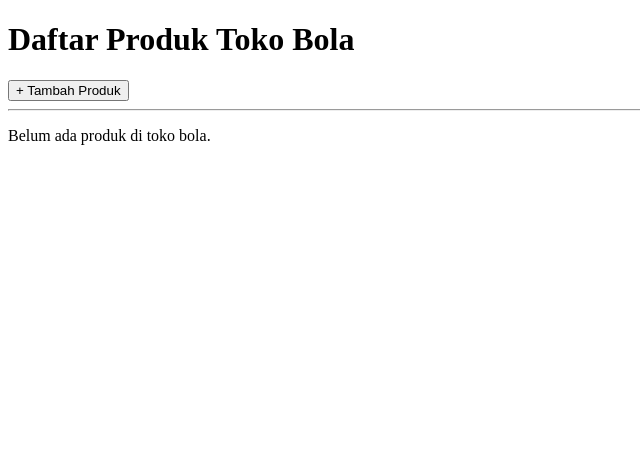
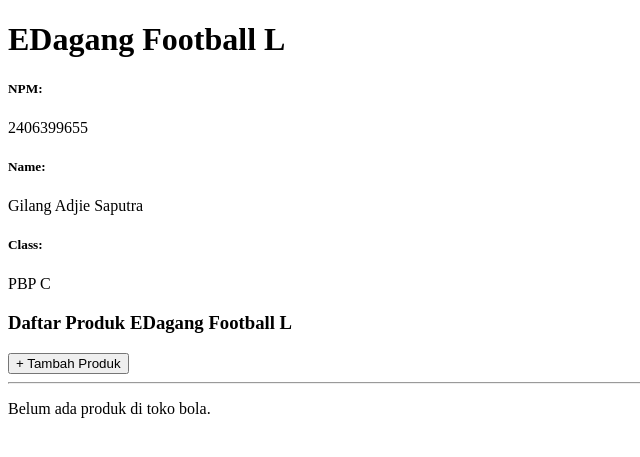
Before and after one commit to lucidd2712/EDagang_FootballLcd, a Django app: page / in a window 1280 px wide. Shown: the top 457 px of the page, without its empty margins (0-640 px from the left). Run offline with Django 5.2, Linux system fonts and the light colour scheme; data that the repository does not hold is empty.

Commit message:
tugas 3part 3

```diff
--- a/main/templates/home.html
+++ b/main/templates/home.html
@@ -1,6 +1,19 @@
 {% extends 'base.html' %}
 {% block content %}
-<h1>Daftar Produk Toko Bola</h1>
+
+<h1>EDagang Football L</h1>
+
+<h5>NPM: </h5>
+<p>{{ npm }}</p>
+
+<h5>Name:</h5>
+<p>{{ name }}</p>
+
+<h5>Class:</h5>
+<p>{{ class }}</p>
+
+
+<h3>Daftar Produk EDagang Football L</h3>
 <a href="{% url 'main:create_product' %}">
   <button>+ Tambah Produk</button>
 </a>
--- a/main/views.py
+++ b/main/views.py
@@ -7,6 +7,9 @@ from django.core import serializers
 def show_main(request):
     products = Product.objects.all()
     context = {
+        'npm' : '2406399655',
+        'name': 'Gilang Adjie Saputra',
+        'class': 'PBP C',
         'products': products,
     }
     return render(request, "home.html", context)
```
